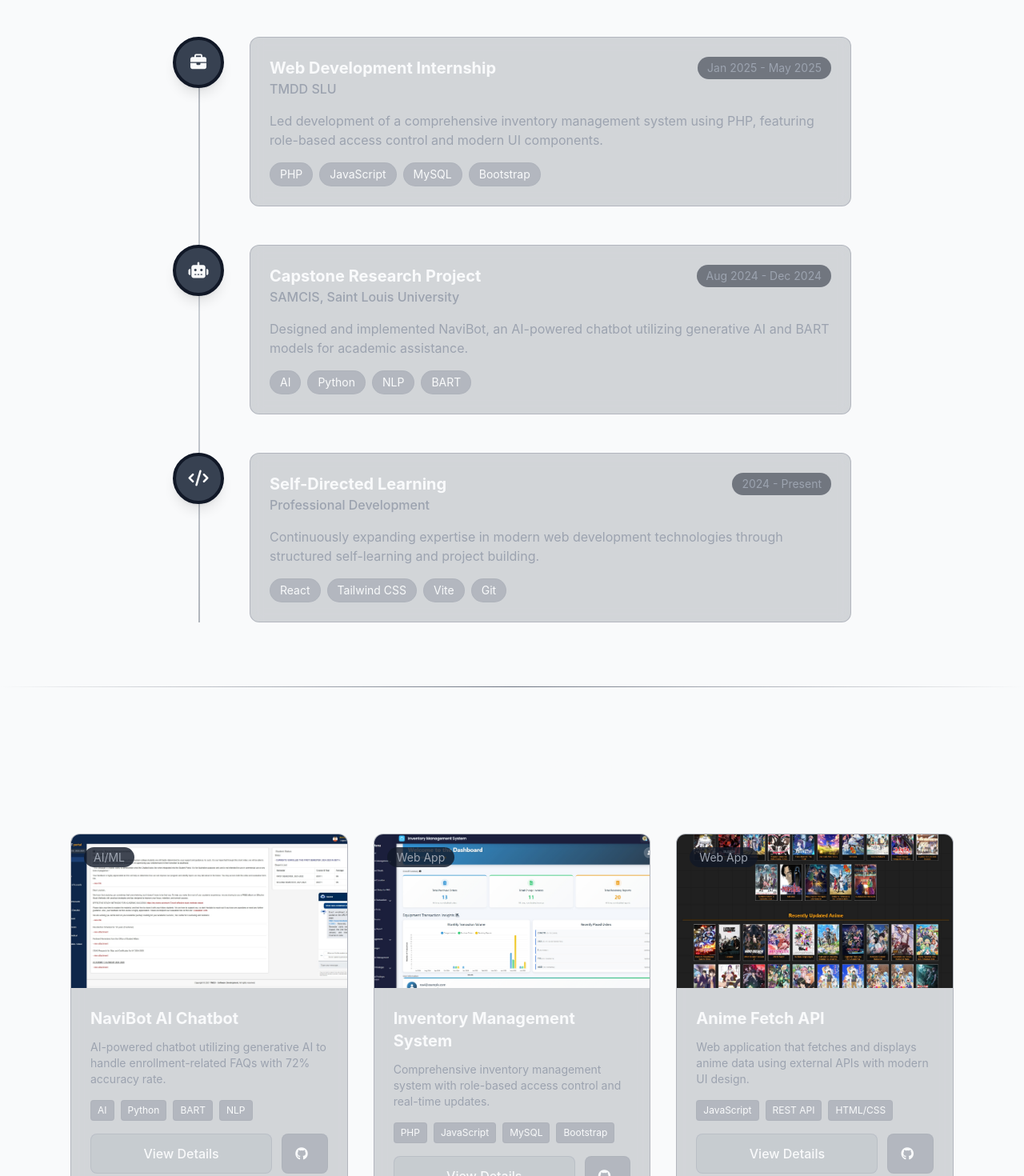
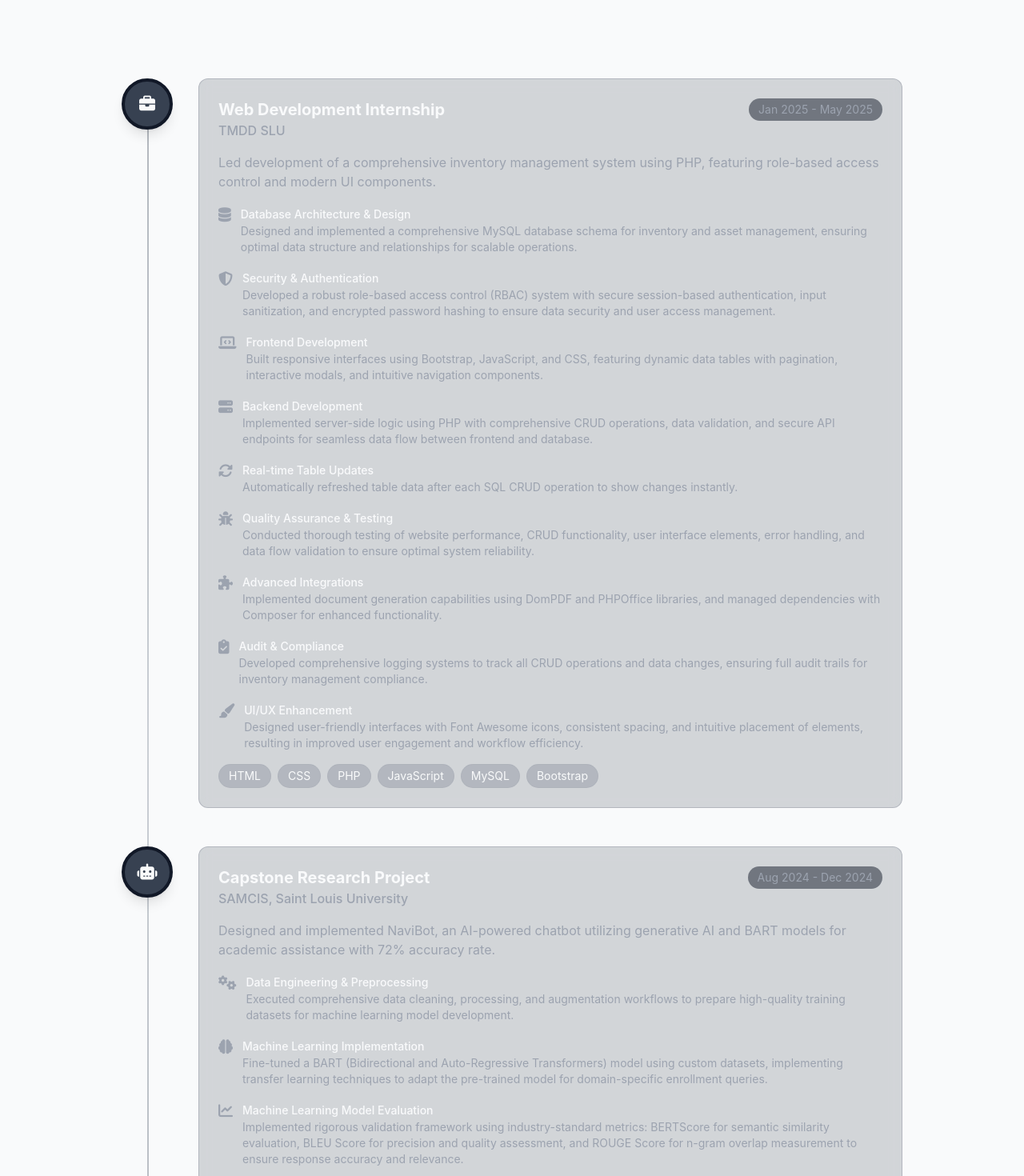
Before and after one commit to Jermin-Odcheo/Jermin-Odcheo.github.io, a React (Vite) app: page / in a window 1280 px wide. Shown: the part 1080-2550 px from the top of the page at 80% size. Built offline with nearby package versions, Linux system fonts and the light colour scheme.

Commit message:
add comprehensive details on experience

```diff
--- a/src/js/main.jsx
+++ b/src/js/main.jsx
@@ -317,7 +317,9 @@ function Hero() {
     { name: 'Tailwind CSS', icon: 'fas fa-wind', color: 'from-cyan-400 to-teal-500' },
     { name: 'PHP', icon: 'fab fa-php', color: 'from-indigo-500 to-purple-600' },
     { name: 'SQL', icon: 'fas fa-database', color: 'from-gray-500 to-gray-700' },
-    { name: 'Git', icon: 'fab fa-git-alt', color: 'from-orange-600 to-red-600' }
+    { name: 'Git', icon: 'fab fa-git-alt', color: 'from-orange-600 to-red-600' },
+    {name:"Wordpress", icon: "fab fa-wordpress", color: "from-blue-600 to-blue-800"},
+    {name:"Drupal", icon:"fab fa-drupal", color: "from-green-600 to-green-800"},
   ];
 
   const scrollToSection = (sectionId) => {
@@ -612,15 +614,79 @@ function Experience() {
       organization: 'TMDD SLU',
       period: 'Jan 2025 - May 2025',
       description: 'Led development of a comprehensive inventory management system using PHP, featuring role-based access control and modern UI components.',
-      skills: ['PHP', 'JavaScript', 'MySQL', 'Bootstrap'],
+      detailedTasks: [
+        {
+          category: 'Database Architecture & Design',
+          description: 'Designed and implemented a comprehensive MySQL database schema for inventory and asset management, ensuring optimal data structure and relationships for scalable operations.',
+          icon: 'fas fa-database'
+        },
+        {
+          category: 'Security & Authentication',
+          description: 'Developed a robust role-based access control (RBAC) system with secure session-based authentication, input sanitization, and encrypted password hashing to ensure data security and user access management.',
+          icon: 'fas fa-shield-alt'
+        },
+        {
+          category: 'Frontend Development',
+          description: 'Built responsive interfaces using Bootstrap, JavaScript, and CSS, featuring dynamic data tables with pagination, interactive modals, and intuitive navigation components.',
+          icon: 'fas fa-laptop-code'
+        },
+        {
+          category: 'Backend Development',
+          description: 'Implemented server-side logic using PHP with comprehensive CRUD operations, data validation, and secure API endpoints for seamless data flow between frontend and database.',
+          icon: 'fas fa-server'
+        },
+        {
+          category: 'Real-time Table Updates',
+          description: 'Automatically refreshed table data after each SQL CRUD operation to show changes instantly.',
+          icon: 'fas fa-sync-alt'
+        },
+        {
+          category: 'Quality Assurance & Testing',
+          description: 'Conducted thorough testing of website performance, CRUD functionality, user interface elements, error handling, and data flow validation to ensure optimal system reliability.',
+          icon: 'fas fa-bug'
+        },
+        {
+          category: 'Advanced Integrations',
+          description: 'Implemented document generation capabilities using DomPDF and PHPOffice libraries, and managed dependencies with Composer for enhanced functionality.',
+          icon: 'fas fa-puzzle-piece'
+        },
+        {
+          category: 'Audit & Compliance',
+          description: 'Developed comprehensive logging systems to track all CRUD operations and data changes, ensuring full audit trails for inventory management compliance.',
+          icon: 'fas fa-clipboard-check'
+        },
+        {
+          category: 'UI/UX Enhancement',
+          description: 'Designed user-friendly interfaces with Font Awesome icons, consistent spacing, and intuitive placement of elements, resulting in improved user engagement and workflow efficiency.',
+          icon: 'fas fa-paint-brush'
+        }
+      ],
+      skills: ['HTML','CSS','PHP', 'JavaScript', 'MySQL', 'Bootstrap'],
       icon: 'fas fa-briefcase'
     },
     {
       title: 'Capstone Research Project',
       organization: 'SAMCIS, Saint Louis University',
       period: 'Aug 2024 - Dec 2024',
-      description: 'Designed and implemented NaviBot, an AI-powered chatbot utilizing generative AI and BART models for academic assistance.',
-      skills: ['AI', 'Python', 'NLP', 'BART'],
+      description: 'Designed and implemented NaviBot, an AI-powered chatbot utilizing generative AI and BART models for academic assistance with 72% accuracy rate.',
+      detailedTasks: [
+        {
+          category: 'Data Engineering & Preprocessing',
+          description: 'Executed comprehensive data cleaning, processing, and augmentation workflows to prepare high-quality training datasets for machine learning model development.',
+          icon: 'fas fa-cogs'
+        },
+        {
+          category: 'Machine Learning Implementation',
+          description: 'Fine-tuned a BART (Bidirectional and Auto-Regressive Transformers) model using custom datasets, implementing transfer learning techniques to adapt the pre-trained model for domain-specific enrollment queries.',
+          icon: 'fas fa-brain'
+        },
+        {
+          category: 'Machine Learning Model Evaluation',
+          description: 'Implemented rigorous validation framework using industry-standard metrics: BERTScore for semantic similarity evaluation, BLEU Score for precision and quality assessment, and ROUGE Score for n-gram overlap measurement to ensure response accuracy and relevance.',
+          icon: 'fas fa-chart-line'
+        }
+      ],
+      skills: ['AI', 'Python', 'NLP', 'BART', 'Machine Learning', 'Data Science'],
       icon: 'fas fa-robot'
     },
     {
@@ -637,7 +703,7 @@ function Experience() {
       <section id="experience" className="py-20 relative">
         <div className="absolute top-0 left-0 right-0 h-px bg-gradient-to-r from-transparent via-[#6b7280] to-transparent"></div>
 
-        <div className="container mx-auto px-6 max-w-4xl">
+        <div className="container mx-auto px-6 max-w-5xl">
           <h2 className="text-4xl font-bold text-[#f9fafb] text-center mb-16">
             Experience
           </h2>
@@ -663,7 +729,22 @@ function Experience() {
                     </span>
                       </div>
 
-                      <p className="text-[#9ca3af] mb-4">{exp.description}</p>
+                      <p className="text-[#9ca3af] mb-4 whitespace-pre-line">{exp.description}</p>
+
+                      {/* Detailed Tasks */}
+                      {exp.detailedTasks && exp.detailedTasks.length > 0 && (
+                          <div className="space-y-4 mb-4">
+                            {exp.detailedTasks.map((task, index) => (
+                                <div key={index} className="flex items-start space-x-3">
+                                  <i className={`${task.icon} text-[#9ca3af] mt-1 text-lg`}></i>
+                                  <div>
+                                    <span className="text-[#f9fafb] font-medium text-sm">{task.category}</span>
+                                    <p className="text-[#9ca3af] text-sm">{task.description}</p>
+                                  </div>
+                                </div>
+                            ))}
+                          </div>
+                      )}
 
                       <div className="flex flex-wrap gap-2">
                         {exp.skills.map((skill) => (
```
Also changed, not shown: 5 other files (tests, documents, lock files or other folders).
